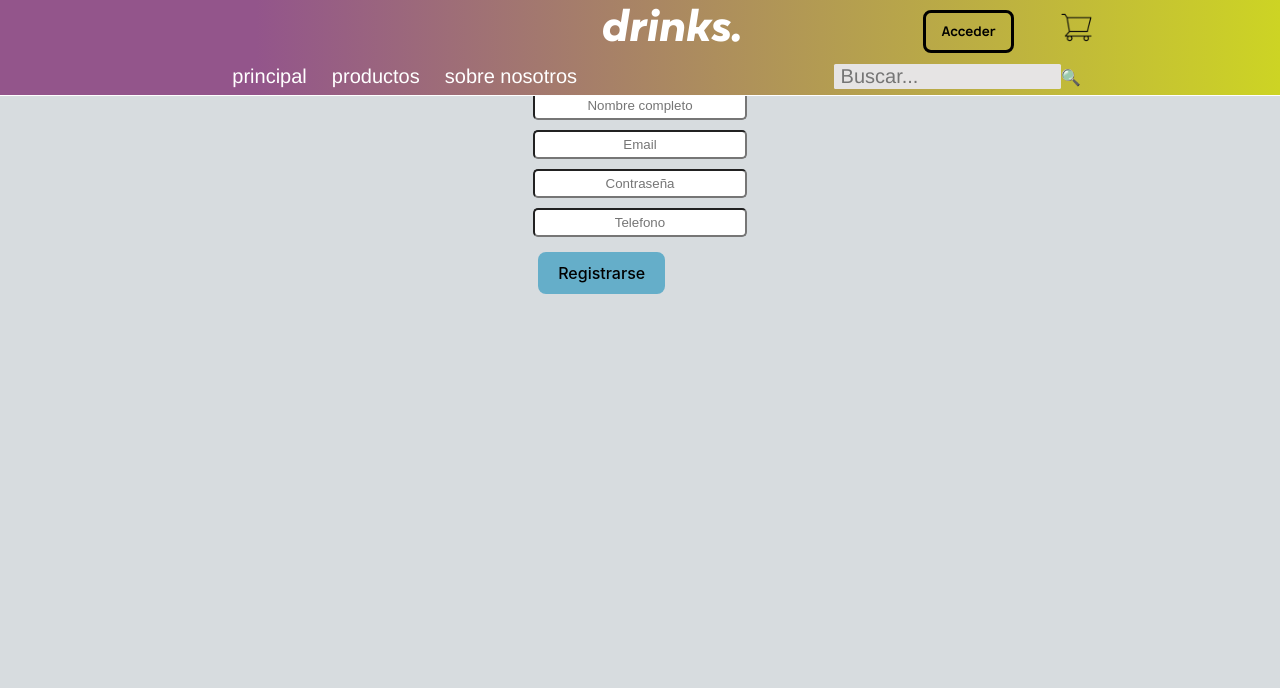
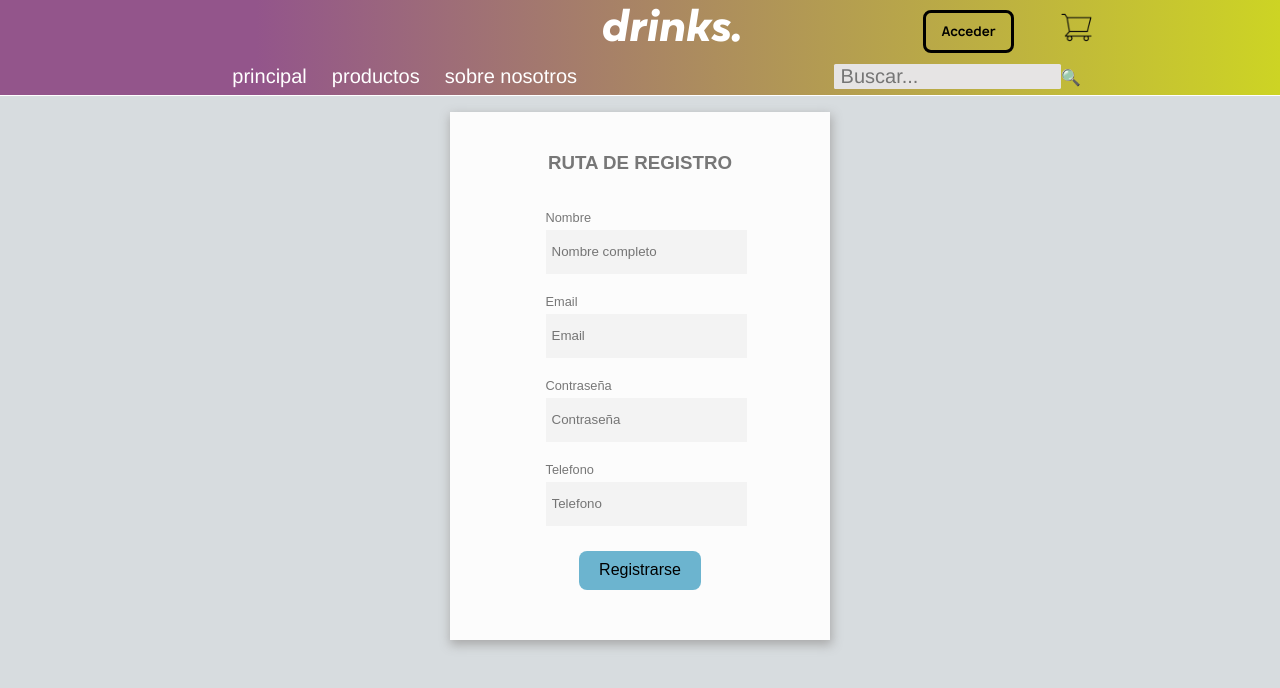
Before and after one commit to laura16ortega/ProyectoFinal-DRINKS, a React (Vite) app in the folder Client/: page /register in a window 1280 px wide. Shown: the top 688 px of the page. Built offline with nearby package versions, Linux system fonts and the light colour scheme; no server answers.

Commit message:
Login y register local error handlers

```diff
--- a/Client/src/components/Login/Login.jsx
+++ b/Client/src/components/Login/Login.jsx
@@ -1,8 +1,13 @@
 import React from 'react'
 import { useState } from 'react'
+import Swal from 'sweetalert2'
+import { useSelector } from 'react-redux'
 import loginValidation from './loginValidation'
+import s from "./Login.module.css"
 
 const Login = () => {
+    const error = useSelector(state => state.errors)
+
     const InitialState = {
         email: "",
         password: ""
@@ -16,22 +21,30 @@ const Login = () => {
     } = loginValidation(InitialState)
 
 
+    if (Object.keys(error).length) {
+        Swal.fire({
+           icon: "error",
+           text: `${error.message}`
+        })
+    }
+
     return (
-        <div>
-            <form onSubmit={e => handleSubmit(e)}>
-                <div>
+        <div className={s.container}>
+            <form onSubmit={e => handleSubmit(e)} className={s.loginForm}>
+                <h1 className={s.titleh1}>Inicio de sesion</h1>
+                <div style={{width: "100%"}}>
+                <div className={s.formInputMaterial}>
                     <label>Email</label>
-                    <input value={input.email} name="email" type="email" onChange={e => handleInput(e)}/>
-                    {errors.email && <p>{errors.email}</p>}
+                    <input value={input.email} name="email" type="text" onChange={e => handleInput(e)}/>
+                    {errors.email && <span className={s.errors}>{errors.email}</span>}
                 </div>
-                <div>
+                <div className={s.formInputMaterial}>
                     <label>Contraseña</label>
                     <input value={input.password} name="password" type="password" onChange={e => handleInput(e)}/>
-                    {errors.password && <p>{errors.password}</p>}
+                    {errors.password && <span className={s.errors}>{errors.password}</span>}
                 </div>
-                <div>
-                    <button type="submit">Iniciar sesion</button>
                 </div>
+                <button type="submit" className={s.btn}>Iniciar sesion</button>
             </form>
         </div>
     )
--- /dev/null
+++ b/Client/src/components/Login/Login.module.css
@@ -0,0 +1,46 @@
+.container {
+    display: flex;
+    align-items: center;
+    justify-content: center;
+    height: 100vh;
+    background-image: url("https://cdn.discordapp.com/attachments/783048528128770108/1032273193861390406/drink-1666146671616-9625.jpg");
+    background-repeat:no-repeat;
+    background-size:cover;
+    background-position:center;
+}
+
+.formInputMaterial {
+    margin: 12px 0;
+    display: flex;
+    flex-direction: column;
+    align-items: center;
+}
+
+.formInputMaterial input {
+    border: none;
+    padding: 8px;
+    width: 100%;
+}
+
+.loginForm {
+    display: flex;
+  flex-direction: column;
+  align-items: center;
+  padding: 50px 40px;
+  color: white;
+  background: rgba(0, 0, 0, 0.8);
+  border-radius: 10px;
+}
+
+.btn {
+    width: 100%;
+    margin: 18px 0 9px 0;
+}
+
+.titleh1 {
+    margin: 0 0 24px 0;
+}
+
+.errors {
+    color: #E0144C;
+}
--- a/Client/src/components/Login/loginValidation.js
+++ b/Client/src/components/Login/loginValidation.js
@@ -24,7 +24,7 @@ const loginValidation = (InitialState) => {
         else if (input.email.length > 255) errors.email = "Email demasiado largo"
 
         if (!input.password) errors.password = "Necesita una contraseña"
-        else if (input.passowrd.length > 255) errors.password = "Contraseña demasiada larga"
+        else if (input.password.length > 255) errors.password = "Contraseña demasiada larga"
 
         return errors
     }
@@ -33,16 +33,14 @@ const loginValidation = (InitialState) => {
         e.preventDefault()
         try {
             const validated = validation(input)
-        if (Object.keys(validated).length > 0) setErrors(validated)
-        else {
-            dispatch(userLogin(input))
-            setInput(InitialState)
-            alert("Logueado")
-        }
+            if (Object.keys(validated).length > 0) setErrors(validated)
+            else {
+                dispatch(userLogin(input))
+                setInput(InitialState)
+            }
         } catch (e) {
             console.log("log in error: ", e) //sweetalert algo salio mal
         }
-
     }
 
     return {
--- a/Client/src/pages/Register/register.jsx
+++ b/Client/src/pages/Register/register.jsx
@@ -1,8 +1,8 @@
 import React, { useState } from 'react'
-import { useDispatch } from 'react-redux'
+import { useDispatch, useSelector } from 'react-redux'
 import Swal from 'sweetalert2'
 import { useNavigate } from 'react-router-dom'
-import s from "./Register.module.css"
+import s from "./register.module.css"
 import SearchBar from '../../components/SearchBar/SearchBar'
 import { userRegister } from '../../redux/actions'
 
@@ -11,6 +11,8 @@ export default function Register() {
 
    const dispatch = useDispatch()
    const navigate = useNavigate()
+
+   const registerErrors = useSelector(state => state.errors)
 
    const [errors, setError] = useState({})
 
@@ -36,20 +38,20 @@ export default function Register() {
 
       let errors = {}
 
-      if (!input.fullName) errors.fullName = 'Nombre completo requerido';
+      if (!input.fullName) errors.fullName = 'El Nombre completo es requerido';
       else if (input.fullName.length < 6) errors.fullName = "Nombre demasiado corto"
       else if (!/^[a-z ,.'-]+$/i.test(input.fullName)) errors.fullName = "Nombre invalido"
-      else if (input.fullName.length > 255) errors.fullName = "Nombre demasiado largo"
+      else if (input.fullName.length > 255) errors.fullName = "El Nombre demasiado largo"
 
 
-      if (!input.email) errors.email = 'E-mail es requerido';
-      else if (input.email.length < 6) errors.email = "Email demasiado corto"
+      if (!input.email) errors.email = 'El E-mail es requerido';
+      else if (input.email.length < 6) errors.email = "El Email demasiado corto"
       else if (!/^[A-Z0-9._%+-]+@[A-Z0-9.-]+\.[A-Z]{2,4}$/i.test(input.email)) errors.email = 'Direccion de correo incorrecta';
-      else if (input.email.length > 255) errors.email = "Email demasiado largo"
+      else if (input.email.length > 255) errors.email = "El Email demasiado largo"
 
 
-      if (!input.password) errors.password = "ejemplo: usuario123";
-      else if (!/^(?=\w*\d)(?=\w*[A-Z])(?=\w*[a-z])\S{8,16}$/i.test(input.password)) errors.password = 'debe contener almenos 8 caracteres,incluyendo algun numero'
+      if (!input.password) errors.password = "La contraseña es requerida";
+      else if (!/^(?=\w*\d)(?=\w*[A-Z])(?=\w*[a-z])\S{8,16}$/i.test(input.password)) errors.password = 'Debe contener almenos 8 caracteres, incluyendo algun numero'
 
       if (!input.phone_number) errors.phone_number = "Debes colocar un numero de telefono"
       else if (input.phone_number.length < 10) errors.phone_number = "El numero de telefono debe tener minimo 10 caracteres"
@@ -59,10 +61,9 @@ export default function Register() {
    }
 
    // function handleSubmit
-   async function handleSubmit(e) {
+   function handleSubmit(e) {
       e.preventDefault()
 
-      try {
       const validated = validateInput(input)
       if (Object.keys(validated).length > 0) setError(validated)
       else {
@@ -74,34 +75,67 @@ export default function Register() {
             phone_number: ''
          })
       }
-      } catch (e) {
-         console.log("register error: ", e) //sweetalert algo salio mal
    }
+
+   if (Object.keys(registerErrors).length) {
+      Swal.fire({
+         icon: "error",
+         text: `${registerErrors.message}`
+      })
    }
 
    return (
-      <div className={s.container} >
-         <SearchBar />
-         <h3>RUTA DE REGISTRO</h3>
-         <div className={s.contain}>
-            <form onSubmit={e => handleSubmit(e)}>
+      <div className={s.container} style={{ display: "flex", alignItems: "center", justifyContent: "center", marginTop: "7rem", marginBottom: "1rem" }}>
+         <div className={s.containerner}>
+            <h3 className={s.title43232}>RUTA DE REGISTRO</h3>
+            <div>
+               <form onSubmit={e => handleSubmit(e)} className={s.contain}>
                   <div className={s.inputs}>
-                  <input type="text" placeholder="Nombre completo" value={input.fullName} name='fullName' onChange={e => handleChange(e)} />
-                  {errors.fullName && <span>{errors.fullName}</span>}
+                     <label>Nombre</label>
+                     <input
+                        type="text"
+                        placeholder="Nombre completo"
+                        value={input.fullName}
+                        name='fullName'
+                        onChange={e => handleChange(e)}
+                        className={s.inputsdsadas} />
+                     {errors.fullName && <span className={s.errors}>{errors.fullName}</span>}
 
-                  <input type="email" placeholder="Email" value={input.email} name='email' onChange={e => handleChange(e)} />
-                  {errors.email && <span>{errors.email}</span>}
+                     <label>Email</label>
+                     <input
+                        type="email"
+                        placeholder="Email"
+                        value={input.email}
+                        name='email'
+                        onChange={e => handleChange(e)}
+                        className={s.inputsdsadas} />
+                     {errors.email && <span className={s.errors}>{errors.email}</span>}
 
-                  <input type="password" placeholder="Contraseña" value={input.password} name='password' onChange={e => handleChange(e)} />
-                  {errors.password && <span>{errors.password}</span>}
+                     <label>Contraseña</label>
+                     <input
+                        type="password"
+                        placeholder="Contraseña"
+                        value={input.password}
+                        name='password'
+                        onChange={e => handleChange(e)}
+                        className={s.inputsdsadas} />
+                     {errors.password && <span className={s.errors}>{errors.password}</span>}
 
-                  <input type="text" placeholder="Telefono" value={input.phone_number} name='phone_number' onChange={e => handleChange(e)} />
-                  {errors.phone_number && <span>{errors.phone_number}</span>}
+                     <label>Telefono</label>
+                     <input
+                        type="text"
+                        placeholder="Telefono"
+                        value={input.phone_number}
+                        name='phone_number'
+                        onChange={e => handleChange(e)}
+                        className={s.inputsdsadas} />
+                     {errors.phone_number && <span className={s.errors}>{errors.phone_number}</span>}
 
                   </div>
                   <button className={s.button} type="submit">Registrarse</button>
                </form>
             </div>
          </div>
+      </div>
    )
 }
--- a/Client/src/pages/Register/register.module.css
+++ b/Client/src/pages/Register/register.module.css
@@ -1,21 +1,51 @@
-.contain{
-    display: flex;
-    justify-content: center
-}
-.inputs{
-    display: flex;
-    flex-direction: column;
-}
-.inputs input {
-    margin:5px;
-    text-align: center;
-    padding:5px;
-    width:200px;
-    border-radius:5px;
-}
-
-
 .button{
     background-color: rgba(72, 162, 197, 0.795);
     margin: 10px
 }
+
+
+.container {
+    width: 280px;
+    margin: 0 auto;
+    background-color: #fcfcfc;
+    padding: 20px 50px 40px;
+    box-shadow: 1px 4px 10px 1px #aaa;
+    font-family: sans-serif;
+}
+
+.contain {
+    display: flex;
+    flex-direction: column;
+    align-items: center;
+}
+
+.containerner h3 {
+    text-align: center;
+    margin-bottom: 30px;
+    color: #777;
+}
+
+.containerner label {
+    color: #777;
+    font-size: 0.8em;
+}
+
+.containerner input {
+    margin-bottom: 15px;
+}
+
+.inputsdsadas {
+    display: block;
+    height: 32px;
+    padding: 6px 6px;
+    width: 100%;
+    border: none;
+    background-color: #f3f3f3;
+}
+
+.errors {
+    color: red;
+    font-size: 0.8em;
+    margin-bottom: 15px;
+    text-align: center;
+}
--- a/Client/src/redux/actions/index.js
+++ b/Client/src/redux/actions/index.js
@@ -15,18 +15,7 @@ export const GET_FAVORITE_PRODUCTS = "GET_FAVORITE_PRODUCTS"
 export const DELETE_FAVORITE_PRODUCT = "DELETE_FAVORITE_PRODUCT"
 export const DELETE_CART_PRODUCT = "DELETE_CART_PRODUCT"
 export const ADD_REVIEW = 'ADD_REVIEW'
-
-//placeholder
-//import fakeJSON from "../../assets/fakeJson"
-//import { categories } from "../../assets/fakeJson"
-
-//placeholder
-//export const getProducts = (payload) => {
-//    return {
-//        type: GET_PRODUCTS,
-//        payload
-//    }
-//}
+export const ERROR = "ERROR"
 
 
 export const authenticationAuth0 = (auth) => {
@@ -68,18 +57,6 @@ export const getProducts = () => {
     }
 }
 
-
-//placeholder
-//export const getProductDetails = (id) => {
-//    const productDetail = fakeJSON.find(e => e.id === Number(id))
-//    console.log(productDetail)
-//    return {
-//        type: GET_PRODUCT_DETAILS,
-//        payload: productDetail
-//    }
-//}
-
-
 export const getProductDetails = (id) => {
     return async (dispatch) => {
         try {
@@ -90,17 +67,6 @@ export const getProductDetails = (id) => {
         }
     }
 }
-
-
-//placeholder
-//export const getAllCategories = () => {
-//    return {
-//        type: GET_PRODUCT_CATEGORIES,
-//        payload: categories
-//    }
-//}
-
-
 
 export const getAllCategories = () => {
     return async (dispatch) => {
@@ -114,18 +80,6 @@ export const getAllCategories = () => {
         }
     }
 }
-
-
-//placeholder
-//export const productSearch = (payload) => {
-//    const searchFilter = fakeJSON.filter(e => e.name.toLowerCase().includes(payload.toLowerCase()))
-//    return {
-//        type: SEARCH_PRODUCT,
-//        payload: searchFilter
-//    }
-//}
-
-
 
 export const productSearch = (name) => {
     return async (dispatch) => {
@@ -225,23 +179,30 @@ export const deleteFavoriteProduct = (id) => {
 }
 
 export const userRegister = (payload) => {
-    return async () => {
+    return async (dispatch) => {
         try {
             const json = await axios.post("http://localhost:3001/api/users/", payload)
             return json
         } catch (e) {
-            console.log("register action error: ", e)
+            dispatch({
+                type: ERROR,
+                payload: e.response.data
+            })
         }
     }
 }
 
 export const userLogin = (payload) => {
-    return async () => {
+    return async (dispatch) => {
         try {
             const json = await axios.post("http://localhost:3001/api/users/login", payload)
+            console.log("json login", json)
             return json
         } catch (e) {
-            console.log("login action error: ", e)
+            dispatch({
+                type: ERROR,
+                payload: e.response.data
+            })
         }
     }
 }
--- a/Client/src/redux/reducer/reducer.jsx
+++ b/Client/src/redux/reducer/reducer.jsx
@@ -13,7 +13,8 @@ import {
    CHANGE_QTY_TO_ADD,
    DELETE_CART_PRODUCT,
    GET_FAVORITE_PRODUCTS,
-   DELETE_FAVORITE_PRODUCT
+   DELETE_FAVORITE_PRODUCT,
+   ERROR
 } from "../actions"
 
 const initialState = {
@@ -24,7 +25,8 @@ const initialState = {
    allProducts: [], //creado solo para filtro de categorias,
    categories: [],
    productDetails: {},
-   favoriteProducts: []
+   favoriteProducts: [],
+   errors: {}
 };
 
 const rootReducer = (state = initialState, action) => {
@@ -181,7 +183,11 @@ const rootReducer = (state = initialState, action) => {
             ...state,
             qtyToAdd: action.payload
          }
-
+      case ERROR:
+         return {
+            ...state,
+            errors: action.payload
+         }
       default:
          return initialState
    }
```
Lines whose indentation alone changed are shown as unchanged.
